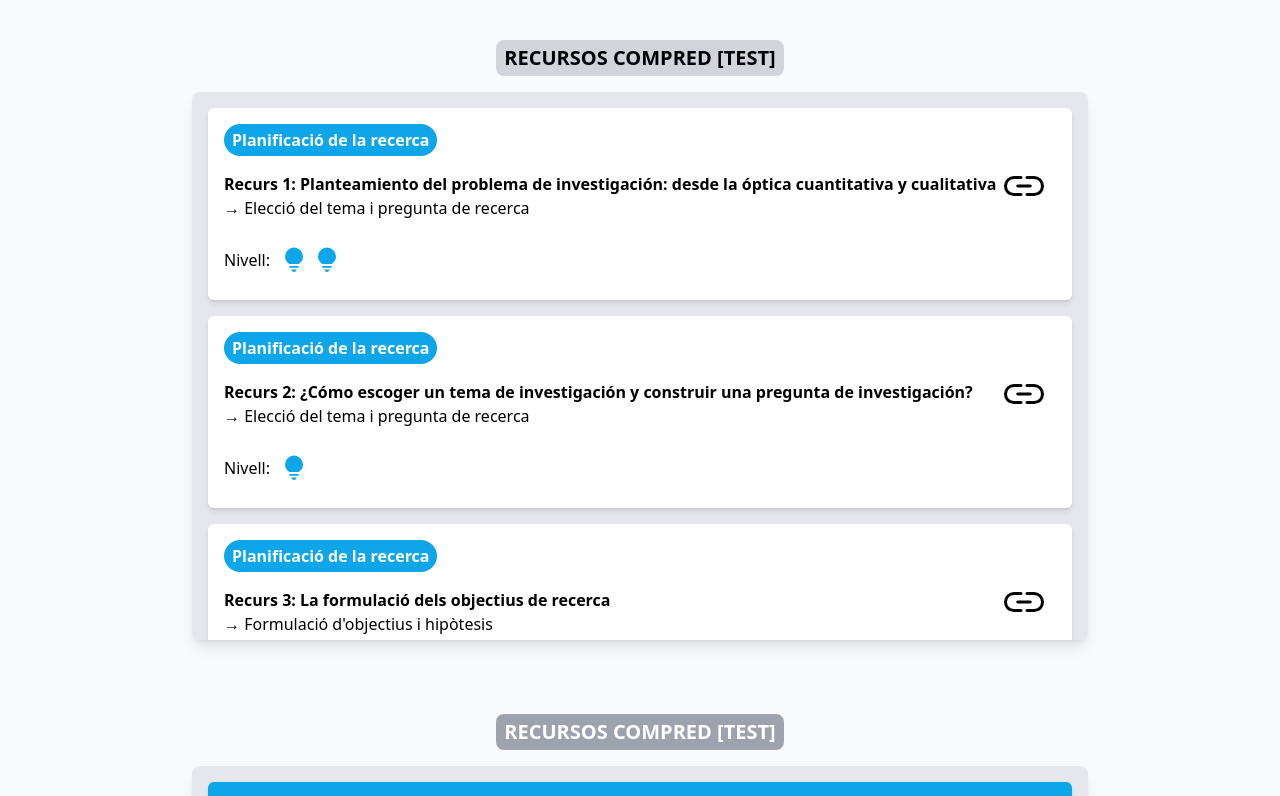
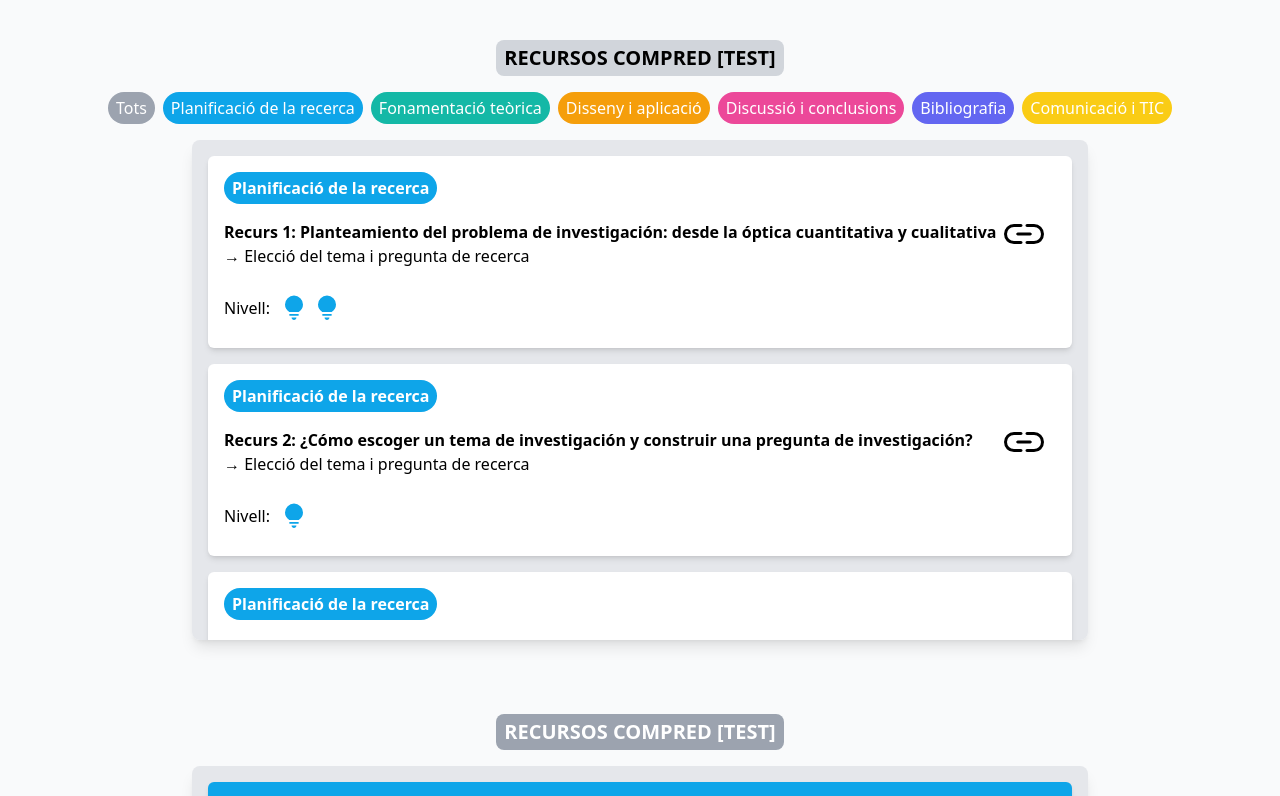
Before and after one commit to CompREd/test-repositori-compred, a React (Vite) app: page / in a window 1280 px wide. Shown: the top 796 px of the page. Built offline with nearby package versions, Linux system fonts and the light colour scheme.

Commit message:
feat: filter by dimension

```diff
--- a/src/App.tsx
+++ b/src/App.tsx
@@ -1,7 +1,8 @@
-import React from 'react';
+import React, { useState } from 'react';
 import { v4 as uuid } from 'uuid';
 
 import Resource from './interfaces/resource';
+import onlyUnique from './utils/only_unique';
 
 const dimensionToColor = new Map();
 dimensionToColor.set('Planificació de la recerca', 'c1');
@@ -144,12 +145,24 @@ const resources: Array<Resource> = [
   },
 ];
 
-const App: React.FC = () => (
+const App: React.FC = () => {
+  const [filter, setFilter] = useState<string>('');
+
+  const dimensions = resources.map((resource) => resource.dimension).filter(onlyUnique);
+
+  return (
     <div className="overflow-scroll">
       <div className="flex flex-col items-center gap-4 justify-center w-[100vw] h-[80vh] bg-gray-50">
         <h1 className="font-bold uppercase text-xl rounded-lg bg-gray-300 px-2 py-1 mt-10">Recursos CompREd [test]</h1>
+        <div className="flex gap-2 flex-wrap justify-center mx-10">
+          <button type="button" className="bg-gray-400 rounded-full text-white px-2 py-1" onClick={() => setFilter('')}>Tots</button>
+          { dimensions.map((d) => {
+            const color = dimensionToColor.get(d);
+            return <button key={uuid()} type="button" className={`bg-${color} rounded-full text-white px-2 py-1`} onClick={() => setFilter(d)}>{d}</button>;
+          })}
+        </div>
         <div className="bg-gray-200 h-[80vh] lg:w-[70vw] mx-8 rounded-lg shadow-lg overflow-scroll">
-        { resources.map((resource, index) => {
+          { resources.filter((r) => r.dimension.includes(filter)).map((resource, index) => {
             const color = dimensionToColor.get(resource.dimension);
             return (
               <div key={uuid()} className="flex flex-col relative m-4 p-4 rounded-md bg-white shadow-md">
@@ -200,4 +213,5 @@ const App: React.FC = () => (
       </div>
     </div>
   );
+};
 export default App;
--- /dev/null
+++ b/src/utils/only_unique.ts
@@ -0,0 +1,5 @@
+function onlyUnique(value:any, index:number, self:any) {
+  return self.indexOf(value) === index;
+}
+
+export default onlyUnique;
```
Lines whose indentation alone changed are shown as unchanged.
